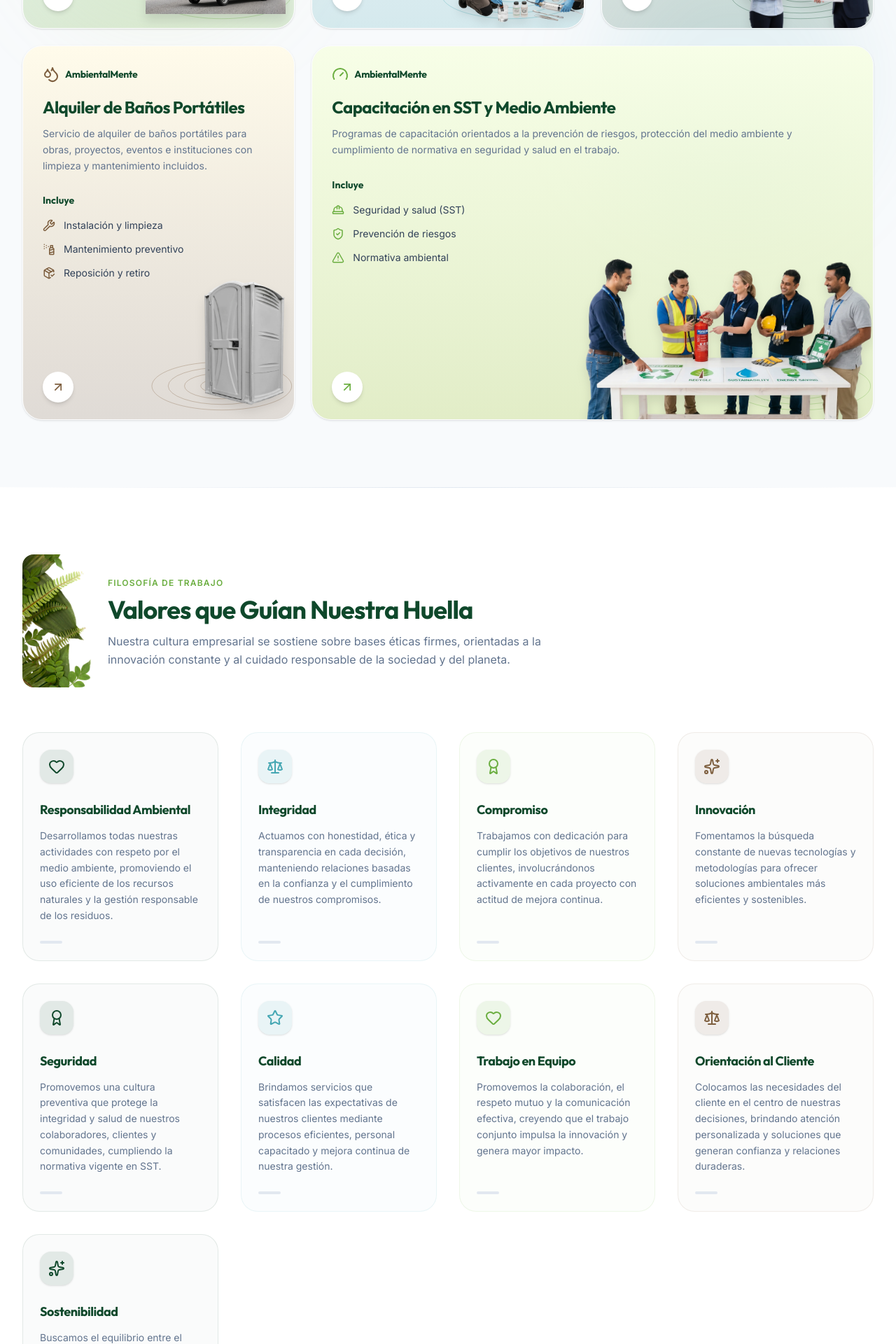
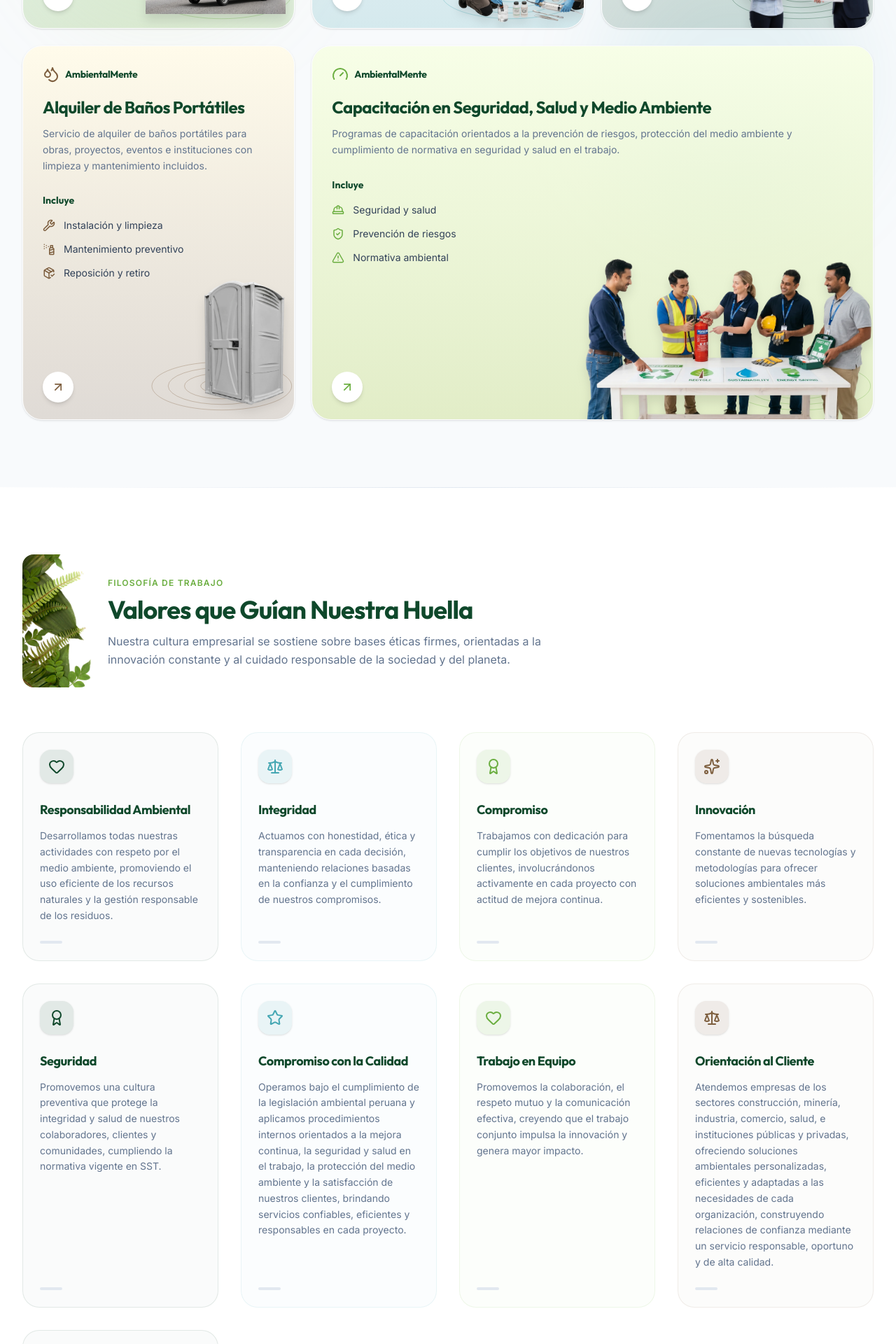
Before and after one commit to CODLuisP/AmbientalMente, a React (Vite) app: page / in a window 1280 px wide. Shown: the part 3100-5020 px from the top of the page at 70% size. Built offline with nearby package versions, Linux system fonts and the light colour scheme.

Commit message:
Fix detalles

```diff
--- a/src/components/Contact.tsx
+++ b/src/components/Contact.tsx
@@ -475,12 +475,12 @@ export default function Contact() {
                     {isSubmitting ? (
                       <>
                         <RefreshCw className="w-4.5 h-4.5 animate-spin" />
-                        Procesando en CRM de Ingeniería...
+                        Enviando solicitud...
                       </>
                     ) : (
                       <>
                         <Send className="w-4 h-4 text-brand-claro group-hover:translate-x-0.5 transition-transform" />
-                        Enviar Solicitud de Cotización
+                        Enviar Solicitud
                       </>
                     )}
                   </button>
@@ -513,15 +513,8 @@ export default function Contact() {
                   </div>
 
                   <div className="bg-slate-50 border border-slate-100 rounded-2xl p-5 max-w-sm w-full space-y-2">
-                    <div className="text-xs text-slate-400 uppercase tracking-widest font-mono">
-                      Código de Trazabilidad
-                    </div>
-                    <div className="font-mono text-lg font-bold text-brand-bosque">
-                      {ticketNumber}
-                    </div>
                     <p className="font-sans text-[11px] text-slate-500 leading-snug">
-                      Se ha generado un ticket de atención en nuestro sistema de
-                      CRM Técnico. Un ingeniero especialista se pondrá en
+                      Su solicitud ha sido recibida con éxito. Un especialista se pondrá en
                       contacto con usted a través de su correo corporativo
                       registrado.
                     </p>
--- a/src/components/Services.tsx
+++ b/src/components/Services.tsx
@@ -84,7 +84,7 @@ const highlightFeatures: Record<string, string[]> = {
   monitoreo: ['Calidad de agua y aire', 'Calidad de suelo y ruido', 'Informes técnicos'],
   consultoria: ['Instrumentos de Gestión (IGA)', 'Declaraciones de Impacto (DIA)', 'Planes de Manejo Ambiental'],
   banos: ['Instalación y limpieza', 'Mantenimiento preventivo', 'Reposición y retiro'],
-  capacitacion: ['Seguridad y salud (SST)', 'Prevención de riesgos', 'Normativa ambiental']
+  capacitacion: ['Seguridad y salud', 'Prevención de riesgos', 'Normativa ambiental']
 };
 
 const topIcon = (name: string, cls: string) => {
--- a/src/data.ts
+++ b/src/data.ts
@@ -99,7 +99,7 @@ export const servicesData: Service[] = [
   },
   {
     id: 'capacitacion',
-    title: 'Capacitación en SST y Medio Ambiente',
+    title: 'Capacitación en Seguridad, Salud y Medio Ambiente',
     shortDescription: 'Programas de capacitación orientados a la prevención de riesgos, protección del medio ambiente y cumplimiento de normativa en seguridad y salud en el trabajo.',
     fullDescription: 'Fortalecemos las competencias del personal mediante programas de capacitación orientados a la prevención de riesgos, la protección del medio ambiente y el cumplimiento de la normativa en seguridad y salud en el trabajo.',
     iconName: 'Gauge',
@@ -148,8 +148,8 @@ export const valuesData: Value[] = [
   },
   {
     id: 'val6',
-    title: 'Calidad',
-    description: 'Brindamos servicios que satisfacen las expectativas de nuestros clientes mediante procesos eficientes, personal capacitado y mejora continua de nuestra gestión.',
+    title: 'Compromiso con la Calidad',
+    description: 'Operamos bajo el cumplimiento de la legislación ambiental peruana y aplicamos procedimientos internos orientados a la mejora continua, la seguridad y salud en el trabajo, la protección del medio ambiente y la satisfacción de nuestros clientes, brindando servicios confiables, eficientes y responsables en cada proyecto.',
     iconName: 'Star'
   },
   {
@@ -161,7 +161,7 @@ export const valuesData: Value[] = [
   {
     id: 'val8',
     title: 'Orientación al Cliente',
-    description: 'Colocamos las necesidades del cliente en el centro de nuestras decisiones, brindando atención personalizada y soluciones que generan confianza y relaciones duraderas.',
+    description: 'Atendemos empresas de los sectores construcción, minería, industria, comercio, salud, e instituciones públicas y privadas, ofreciendo soluciones ambientales personalizadas, eficientes y adaptadas a las necesidades de cada organización, construyendo relaciones de confianza mediante un servicio responsable, oportuno y de alta calidad.',
     iconName: 'Scale'
   },
   {
@@ -232,14 +232,17 @@ export const brandAppsData: BrandApp[] = [
   },
   {
     id: 'app-uniform',
-    title: 'Unidad de Ingeniería y Monitoreo',
+    title: 'Seguridad de Nuestro Personal',
     subtitle: 'Identidad y Seguridad de Nuestro Equipo en Campo',
-    description: 'El personal de AmbientalMente LV viste uniformes técnicos que cumplen la normativa peruana de Seguridad y Salud en el Trabajo (SST), combinando la protección contra agentes externos con una presencia impecable que honra el profesionalismo de nuestros clientes.',
+    description: 'La seguridad de nuestro equipo es una prioridad. Por ello, nuestro personal desarrolla sus actividades utilizando Equipos de Protección Personal (EPP) adecuados para cada operación, contribuyendo a reducir riesgos laborales y ambientales. Implementamos procedimientos de trabajo seguro y herramientas adecuadas para garantizar operaciones eficientes, responsables y respetuosas con el medio ambiente.',
     specs: [
-      'Chaleco de ingeniería de alta visibilidad Verde Hoja con logo bordado.',
-      'Casco técnico de ala completa con logotipos troquelados en contraste.',
-      'EPP dieléctrico y respiradores con filtros para gases/partículas.',
-      'Identificación fotocheck conforme al reglamento interno de SST.'
+      'Casco de seguridad.',
+      'Chaleco reflectivo.',
+      'Guantes de protección.',
+      'Zapatos de seguridad con punta de acero.',
+      'Lentes de seguridad.',
+      'Respiradores según la actividad.',
+      'Overoles de trabajo.'
     ],
     illustrationType: 'uniform'
   },
```
